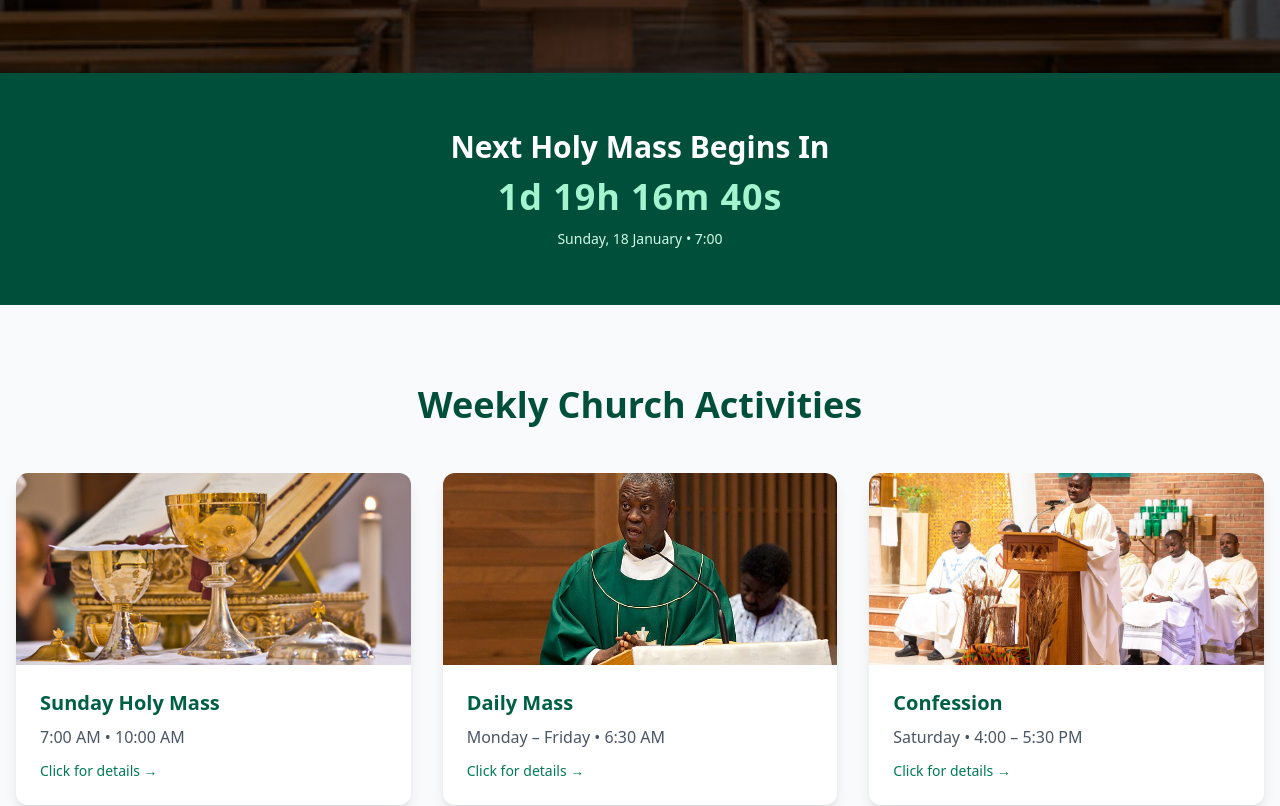
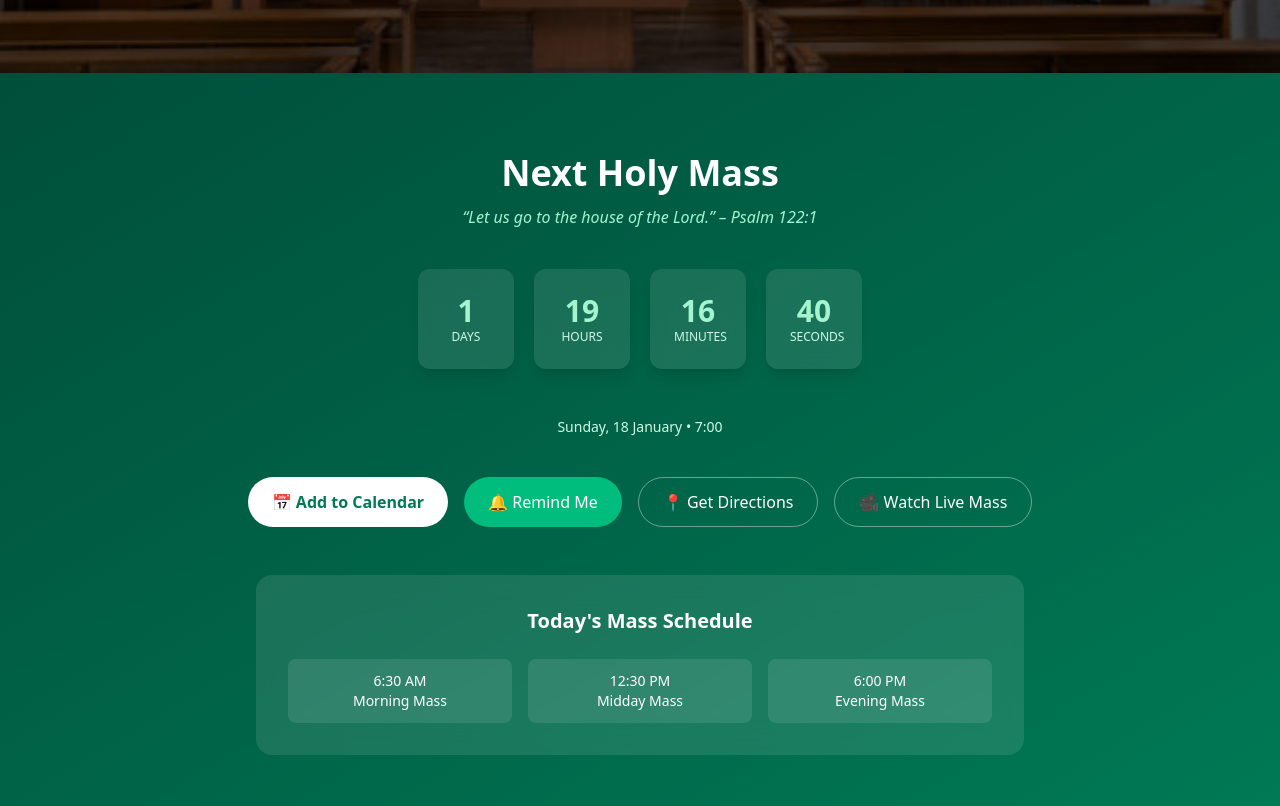
Before and after one commit to Francisomondi/churchDonation, a React (Vite) app in the folder frontend/: page / in a window 1280 px wide. Shown: the part 802-1608 px from the top of the page. Built offline with nearby package versions, Linux system fonts and the light colour scheme; no server answers; the HTML template or start-up script is replaced by a standard one.

Commit message:
clean up on user interface, and mpesa stk push updaes

```diff
--- a/frontend/src/components/CharityActivities.jsx
+++ b/frontend/src/components/CharityActivities.jsx
@@ -4,7 +4,7 @@ import { charityActivities } from "../data/charityActivities";
 export default function CharityActivities({ onDonate }) {
   return (
     <section className="max-w-7xl mx-auto px-4 py-24">
-      <h2 className="text-3xl font-bold text-center text-gray-700 mb-12">
+      <h2 className="text-3xl font-bold text-center text-emerald-400 mb-12">
         Charity Activities You Can Support
       </h2>
 
--- a/frontend/src/components/DonationModal.jsx
+++ b/frontend/src/components/DonationModal.jsx
@@ -22,7 +22,7 @@ export default function DonateModal({ onClose, cause }) {
     if (form.phone.length >= 10) {
       try {
         const normalized = normalizePhone(form.phone);
-        const res = await axiosInstance.get(`/api/donation/history/${normalized}`);
+        const res = await axiosInstance.get(`/donation/history/${normalized}`);
         setHistory(res.data);
       } catch (err) {
         console.log("No history found");
@@ -39,7 +39,7 @@ export default function DonateModal({ onClose, cause }) {
     const interval = setInterval(async () => {
       try {
         const res = await axiosInstance.get(
-          `/api/donation/status/${checkoutID}`
+          `/donation/status/${checkoutID}`
         );
 
         if (res.data.status === "success") {
@@ -82,11 +82,11 @@ export default function DonateModal({ onClose, cause }) {
         phone: normalizePhone(form.phone),
       };
 
-     const res = await axiosInstance.post("/api/donation/stkpush", payload);
+     const res = await axiosInstance.post("/donation/stkpush", payload);
      setCheckoutID(res.data.data.CheckoutRequestID);
 
       toast.success("📲 STK Push sent! Check your phone.");
-      setSuccess(true); // ✅ show success screen
+      setSuccess(true);
     } catch (err) {
       const msg =
         err.response?.data?.message || "Payment request failed. Please try again.";
--- a/frontend/src/components/MassCountdown.jsx
+++ b/frontend/src/components/MassCountdown.jsx
@@ -1,12 +1,13 @@
 import { useEffect, useState } from "react";
+import { motion } from "framer-motion";
 import { getNextMass } from "../utils/getNextMass";
 
 export default function MassCountdown() {
-  const [timeLeft, setTimeLeft] = useState("");
+  const [time, setTime] = useState({});
   const [nextMass, setNextMass] = useState(null);
 
   useEffect(() => {
-    const target = getNextMass();
+    let target = getNextMass();
     setNextMass(target);
 
     const interval = setInterval(() => {
@@ -14,19 +15,17 @@ export default function MassCountdown() {
       const diff = target - now;
 
       if (diff <= 0) {
-        setTimeLeft("Mass is starting now 🙏");
-        clearInterval(interval);
+        target = getNextMass();
+        setNextMass(target);
         return;
       }
 
-      const days = Math.floor(diff / (1000 * 60 * 60 * 24));
-      const hours = Math.floor((diff / (1000 * 60 * 60)) % 24);
-      const minutes = Math.floor((diff / (1000 * 60)) % 60);
-      const seconds = Math.floor((diff / 1000) % 60);
-
-      setTimeLeft(
-        `${days}d ${hours}h ${minutes}m ${seconds}s`
-      );
+      setTime({
+        days: Math.floor(diff / (1000 * 60 * 60 * 24)),
+        hours: Math.floor((diff / (1000 * 60 * 60)) % 24),
+        minutes: Math.floor((diff / (1000 * 60)) % 60),
+        seconds: Math.floor((diff / 1000) % 60),
+      });
     }, 1000);
 
     return () => clearInterval(interval);
@@ -34,18 +33,41 @@ export default function MassCountdown() {
 
   if (!nextMass) return null;
 
+  const TimeBox = ({ value, label }) => (
+    <motion.div
+      initial={{ scale: 0.9 }}
+      animate={{ scale: 1 }}
+      className="bg-white/10 backdrop-blur-md rounded-xl p-6 w-24 shadow-lg"
+    >
+      <p className="text-3xl font-bold text-emerald-200">{value}</p>
+      <p className="text-xs uppercase text-emerald-100">{label}</p>
+    </motion.div>
+  );
+
   return (
-    <section className="bg-emerald-900 text-white py-14">
-      <div className="max-w-5xl mx-auto px-4 text-center">
-        <h2 className="text-2xl md:text-3xl font-bold mb-3">
-          Next Holy Mass Begins In
+    <section className="bg-linear-to-br from-emerald-900 to-emerald-700 text-white py-20">
+
+      <div className="max-w-6xl mx-auto px-6 text-center">
+
+        {/* HEADER */}
+        <h2 className="text-3xl md:text-4xl font-bold mb-3">
+          Next Holy Mass
         </h2>
 
-        <p className="text-4xl font-extrabold text-emerald-200 tracking-wide mb-3">
-          {timeLeft}
+        <p className="text-emerald-200 italic mb-10">
+          “Let us go to the house of the Lord.” – Psalm 122:1
         </p>
 
-        <p className="text-sm text-emerald-100">
+        {/* COUNTDOWN */}
+        <div className="flex justify-center flex-wrap gap-5 mb-12">
+          <TimeBox value={time.days} label="Days" />
+          <TimeBox value={time.hours} label="Hours" />
+          <TimeBox value={time.minutes} label="Minutes" />
+          <TimeBox value={time.seconds} label="Seconds" />
+        </div>
+
+        {/* NEXT MASS DATE */}
+        <p className="text-sm text-emerald-100 mb-10">
           {nextMass.toLocaleDateString("en-KE", {
             weekday: "long",
             month: "long",
@@ -57,6 +79,56 @@ export default function MassCountdown() {
             minute: "2-digit",
           })}
         </p>
+
+        {/* ACTION BUTTONS */}
+        <div className="flex flex-wrap justify-center gap-4 mb-12">
+
+          <button className="bg-white text-emerald-700 px-6 py-3 rounded-full font-semibold hover:bg-gray-100">
+            📅 Add to Calendar
+          </button>
+
+          <button className="bg-emerald-500 px-6 py-3 rounded-full hover:bg-emerald-600">
+            🔔 Remind Me
+          </button>
+
+          <button className="border border-white/40 px-6 py-3 rounded-full hover:bg-white/10">
+            📍 Get Directions
+          </button>
+
+          <button className="border border-white/40 px-6 py-3 rounded-full hover:bg-white/10">
+            🎥 Watch Live Mass
+          </button>
+
+        </div>
+
+        {/* TODAY MASS SCHEDULE */}
+        <div className="bg-white/10 backdrop-blur-lg rounded-2xl p-8 max-w-3xl mx-auto">
+
+          <h3 className="text-xl font-semibold mb-6">
+            Today's Mass Schedule
+          </h3>
+
+          <div className="grid md:grid-cols-3 gap-4 text-sm">
+
+            <div className="bg-white/10 rounded-lg py-3">
+              6:30 AM <br />
+              Morning Mass
+            </div>
+
+            <div className="bg-white/10 rounded-lg py-3">
+              12:30 PM <br />
+              Midday Mass
+            </div>
+
+            <div className="bg-white/10 rounded-lg py-3">
+              6:00 PM <br />
+              Evening Mass
+            </div>
+
+          </div>
+
+        </div>
+
       </div>
     </section>
   );
```
